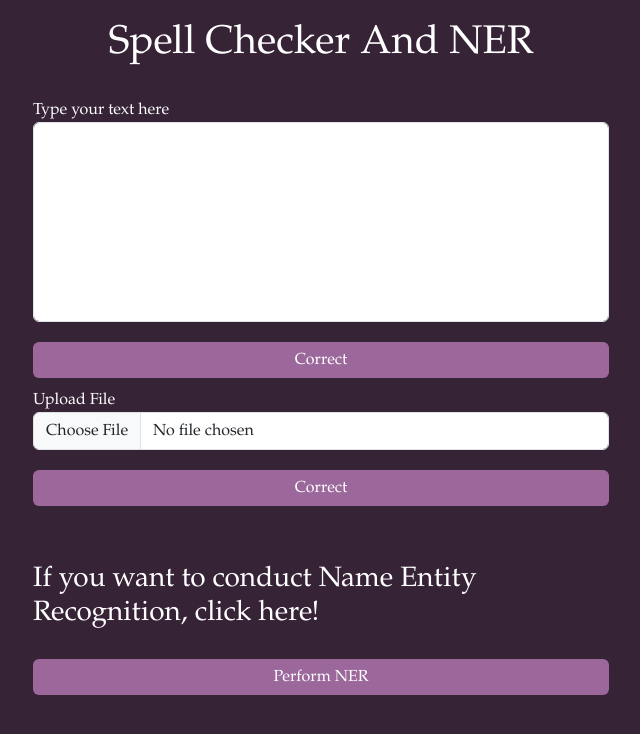
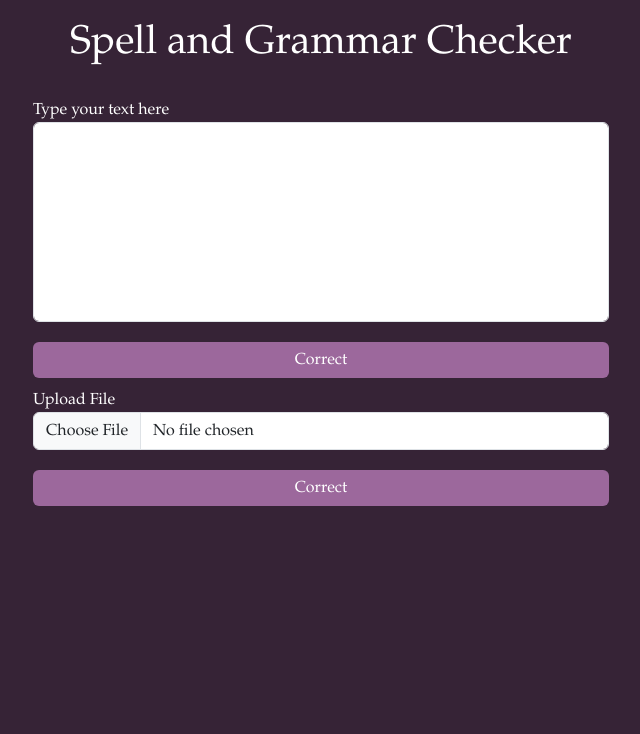
Before and after one commit to shambhaveesrivastava12/GrammarCheckerWithNER, a Flask app: template templates/index.html in a window 1280 px wide. Shown: the top 734 px of the page, without its empty margins (319-959 px from the left). Run offline with Flask 3, Linux system fonts and the light colour scheme; the template is opened without the code that fills it, so the values that code supplies are empty.

Commit message:
added home.html

```diff
--- a/app.py
+++ b/app.py
@@ -9,8 +9,16 @@ nlp = spacy.load('en_core_web_sm')
 
 # routes
 @app.route('/')
-def index():
-    return render_template('index.html')
+def home():
+    return (render_template('home.html'))
+
+@app.route('/grammar_button', methods=['GET', 'POST'])
+def grammar_button():
+    return (render_template('index.html'))
+
+@app.route('/ner_button', methods=['GET', 'POST'])
+def ner_button():
+    return (render_template('ner.html'))
 
 @app.route('/spell', methods=['POST', 'GET'])
 def spell():
--- a/templates/index.html
+++ b/templates/index.html
@@ -62,7 +62,7 @@
     </style>
 </head>
 <body>
-<h1 class="text-center">Spell Checker And NER</h1>
+<h1 class="text-center">Spell and Grammar Checker</h1>
 <div class="container">
     <form id="spellForm" action="/spell" method="post" enctype="multipart/form-data">
         <div class="form-group">
@@ -92,27 +92,27 @@
     {% endif %}
 </div>
 
-<div class="container">
-    <!-- NER button -->
-    <br>
-    <br>
-    <h3>If you want to conduct Name Entity Recognition, click here!</h3>
-    <button id="nerButton" type="button" class="btn btn-primary border-0">Perform NER</button>
-</div>
+<!--<div class="container">-->
+<!--    &lt;!&ndash; NER button &ndash;&gt;-->
+<!--    <br>-->
+<!--    <br>-->
+<!--    <h3>If you want to conduct Name Entity Recognition, click here!</h3>-->
+<!--    <button id="nerButton" type="button" class="btn btn-primary border-0">Perform NER</button>-->
+<!--</div>-->
 
 <script src="https://cdn.jsdelivr.net/npm/bootstrap@5.3.0/dist/js/bootstrap.bundle.min.js"
         integrity="sha384-geWF76RCwLtnZ8qwWowPQNguL3RmwHVBC9FhGdlKrxdiJJigb/j/68SIy3Te4Bkz" crossorigin="anonymous"></script>
 
-<script>
-    document.getElementById("correctButton").addEventListener("click", function () {
-        // Submit the form for spell correction
-        document.getElementById("spellForm").submit();
-    });
+<!--<script>-->
+<!--    document.getElementById("correctButton").addEventListener("click", function () {-->
+<!--        // Submit the form for spell correction-->
+<!--        document.getElementById("spellForm").submit();-->
+<!--    });-->
 
-    document.getElementById("nerButton").addEventListener("click", function () {
-        // Redirect to NER page
-        window.location.href = "/ner";
-    });
-</script>
+<!--    document.getElementById("nerButton").addEventListener("click", function () {-->
+<!--        // Redirect to NER page-->
+<!--        window.location.href = "/ner";-->
+<!--    });-->
+<!--</script>-->
 </body>
 </html>
```
Also changed, not shown: templates/ner.html (+17 -0 lines).
